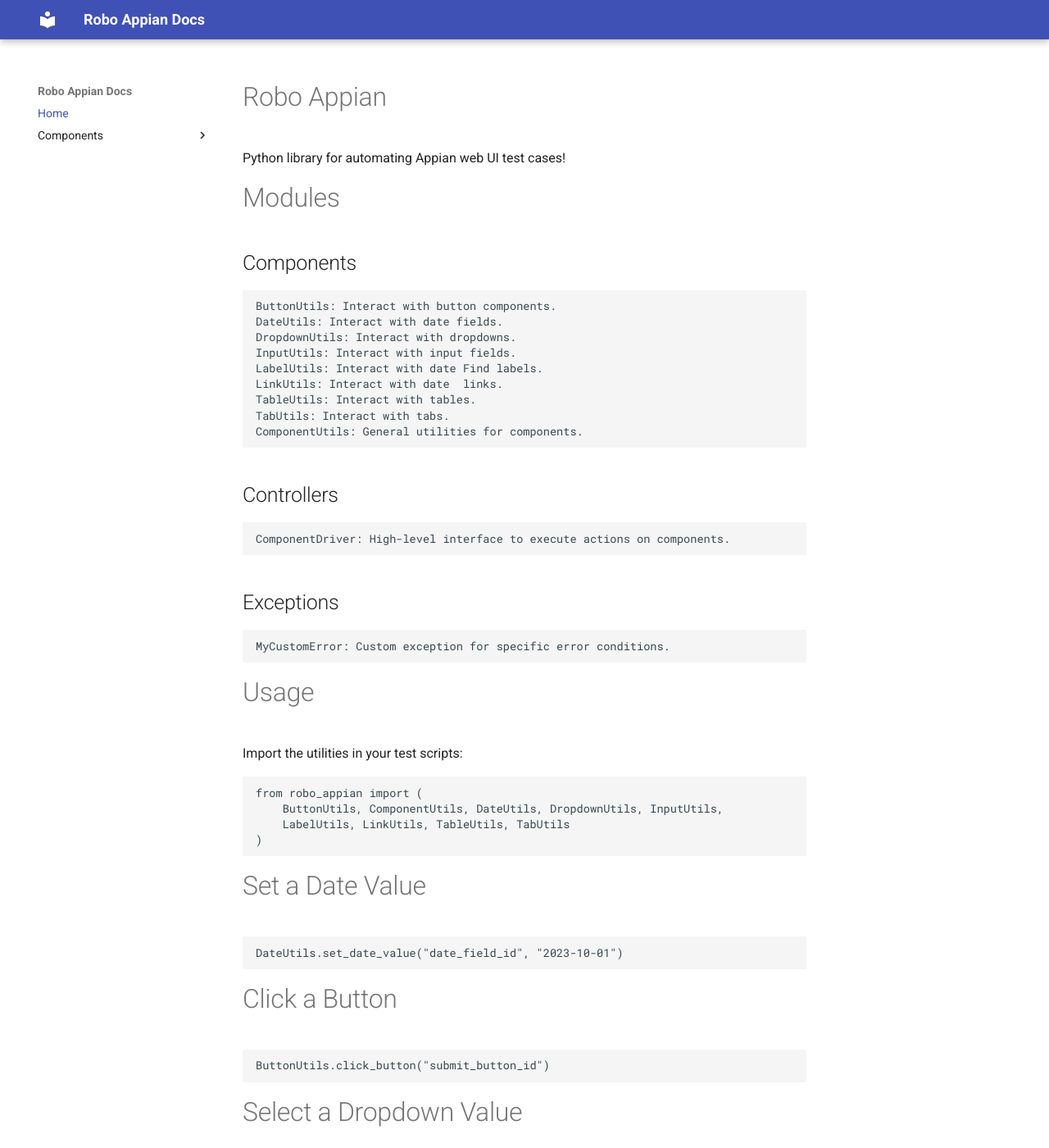
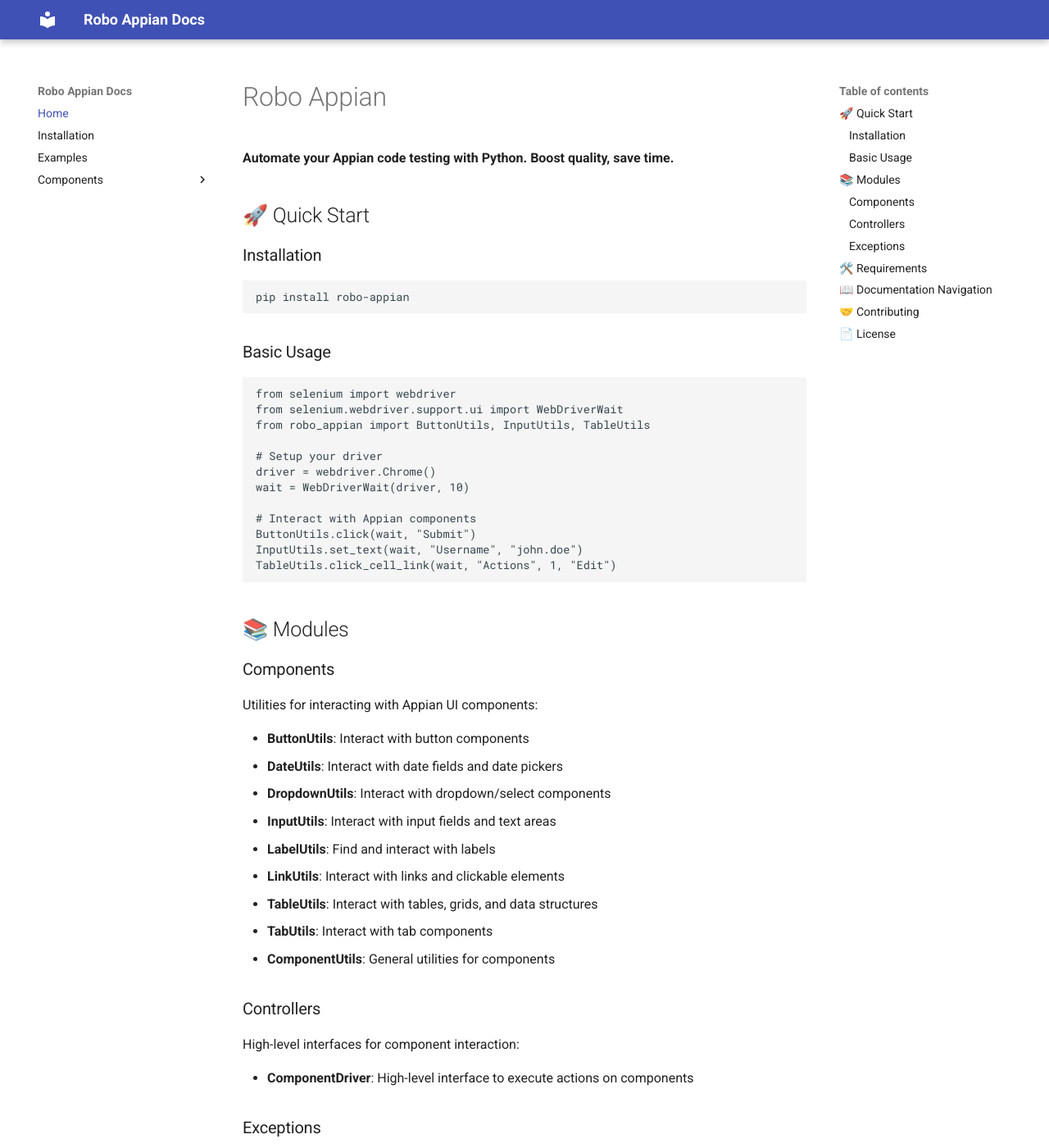
Before and after one commit to dinilmithra/robo_appian, an MkDocs documentation site: the page built from docs/index.md, in a window 1280 px wide and 1400 px high. Shown: the whole window at 82% size. Built offline with MkDocs 1.6.1 and Material for MkDocs 9.7.7, drawn with Linux system fonts in a browser that asks for light colours; some of the changed text lies outside the part shown.

Commit message:
Created documentation using poetry and mkdocs. Added examples for using InputUtils and ButtonUtils in the documentation.

````diff
--- a/docs/index.md
+++ b/docs/index.md
@@ -1,31 +1,81 @@
 # Robo Appian
 
-Python library for automating Appian web UI test cases!
+**Automate your Appian code testing with Python. Boost quality, save time.**
 
-# Modules
-## Components
+<!-- [![PyPI version](https://badge.fury.io/py/robo-appian.svg)](https://badge.fury.io/py/robo-appian)
+[![Python 3.12+](https://img.shields.io/badge/python-3.12+-blue.svg)](https://www.python.org/downloads/) -->
 
-    ButtonUtils: Interact with button components.
-    DateUtils: Interact with date fields.
-    DropdownUtils: Interact with dropdowns.
-    InputUtils: Interact with input fields.
-    LabelUtils: Interact with date Find labels.
-    LinkUtils: Interact with date  links.
-    TableUtils: Interact with tables.
-    TabUtils: Interact with tabs.
-    ComponentUtils: General utilities for components.
+## 🚀 Quick Start
 
-## Controllers
+### Installation
 
-    ComponentDriver: High-level interface to execute actions on components.
+```bash
+pip install robo-appian
+```
 
-## Exceptions
+### Basic Usage
 
-    MyCustomError: Custom exception for specific error conditions.
+```python
+from selenium import webdriver
+from selenium.webdriver.support.ui import WebDriverWait
+from robo_appian import ButtonUtils, InputUtils, TableUtils
 
-# Usage
+# Setup your driver
+driver = webdriver.Chrome()
+wait = WebDriverWait(driver, 10)
 
-Import the utilities in your test scripts:
+# Interact with Appian components
+ButtonUtils.click(wait, "Submit")
+InputUtils.set_text(wait, "Username", "john.doe")
+TableUtils.click_cell_link(wait, "Actions", 1, "Edit")
+```
+
+## 📚 Modules
+
+### Components
+Utilities for interacting with Appian UI components:
+
+- **ButtonUtils**: Interact with button components
+- **DateUtils**: Interact with date fields and date pickers
+- **DropdownUtils**: Interact with dropdown/select components
+- **InputUtils**: Interact with input fields and text areas
+- **LabelUtils**: Find and interact with labels
+- **LinkUtils**: Interact with links and clickable elements
+- **TableUtils**: Interact with tables, grids, and data structures
+- **TabUtils**: Interact with tab components
+- **ComponentUtils**: General utilities for components
+
+### Controllers
+High-level interfaces for component interaction:
+
+- **ComponentDriver**: High-level interface to execute actions on components
+
+### Exceptions
+Custom exceptions for better error handling:
+
+- **MyCustomError**: Custom exception for specific error conditions
+
+## 🛠️ Requirements
+
+- Python 3.12+
+- Selenium WebDriver 4.34.0+
+- A compatible web browser (Chrome, Firefox, etc.)
+
+## 📖 Documentation Navigation
+
+Use the navigation menu to explore detailed documentation for each component:
+
+- Click on any component in the **Components** section for detailed API documentation
+- Each component page includes method signatures, parameters, and usage examples
+- All methods include docstrings with clear explanations and examples
+
+## 🤝 Contributing
+
+We welcome contributions! Please see our contributing guidelines for more information.
+
+## 📄 License
+
+This project is licensed under the MIT License - see the LICENSE file for details.
 
     from robo_appian import (
         ButtonUtils, ComponentUtils, DateUtils, DropdownUtils, InputUtils,
--- a/mkdocs.yml
+++ b/mkdocs.yml
@@ -17,6 +17,8 @@
 
 nav:
   - Home: index.md
+  - Installation: installation.md
+  - Examples: examples.md
   - Components:
       - ButtonUtils: ButtonUtils.md
       - DateUtils: DateUtils.md
--- a/setup.py
+++ b/setup.py
@@ -2,7 +2,7 @@
 
 setup(
     name="robo_appian",
-    version="0.0.1",
+    version="0.0.2",
     packages=find_packages(),
     install_requires=["selenium>=4.34.0"],
     author="Dinil Mithra",
````
Also changed, not shown: README.md (+68 -19 lines), docs/DOCUMENTATION_SETUP.md (added, +154 -0 lines), docs/examples.md (added, +300 -0 lines), docs/installation.md (added, +83 -0 lines), pyproject.toml (+16 -5 lines), robo_appian/__init__.py (+13 -1 lines), 7 other files.
